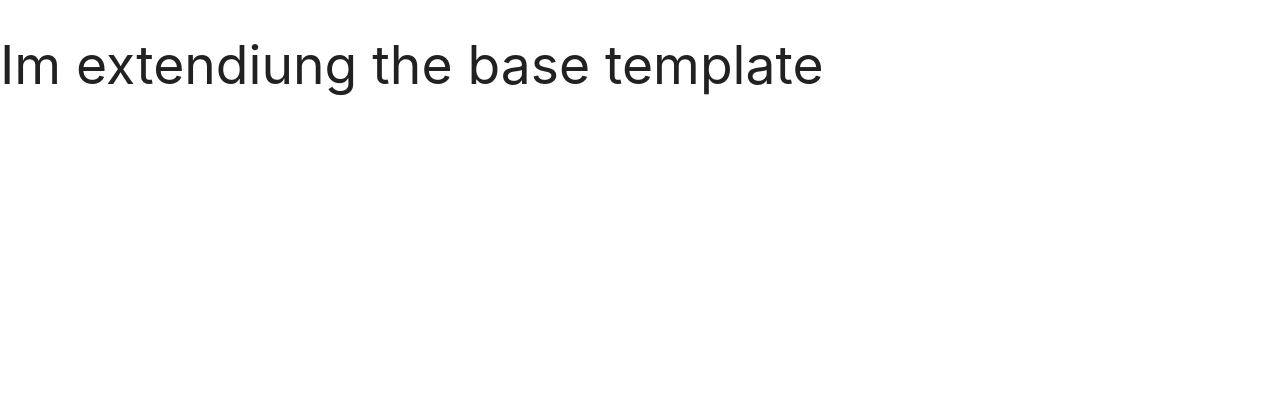
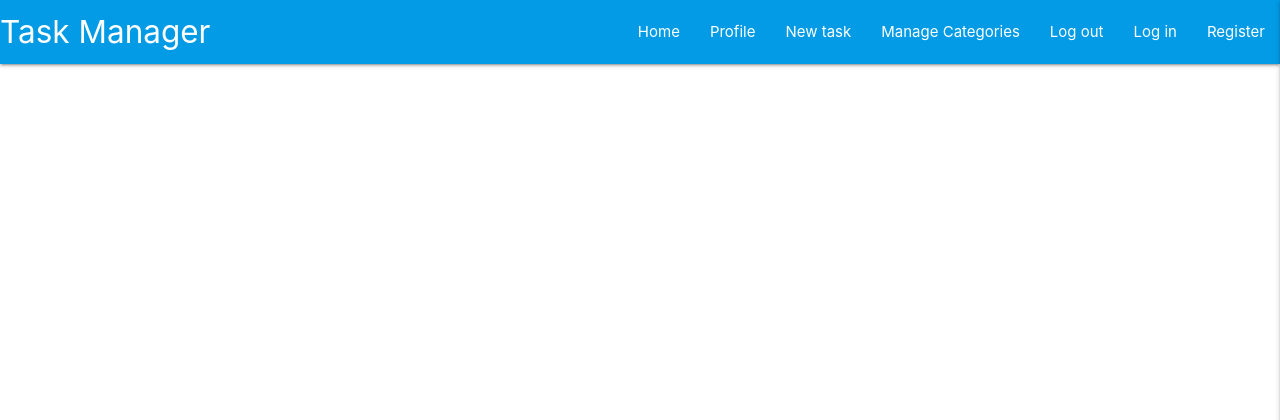
Before and after one commit to JJBR13/task-manager-MongoDB, a Flask app: page / in a window 1280 px wide. Shown: the top 420 px of the page. Run offline with Flask 2, Linux system fonts and the light colour scheme; data that the repository does not hold is empty; some libraries are stand-ins or nearby versions.

Commit message:
Materilize header & side nav

```diff
--- a/static/css/style.css
+++ b/static/css/style.css
@@ -0,0 +1,3 @@
+.text-shadow {
+    text-shadow: 4px 4px 4px 4px purple;
+}
--- a/static/js/script.js
+++ b/static/js/script.js
@@ -0,0 +1,3 @@
+$(document).ready(function(){
+    $('.sidenav').sidenav({edge: "right"});
+  });
--- a/templates/base.html
+++ b/templates/base.html
@@ -16,6 +16,38 @@
     <title>Task Manager</title>
 </head>
 <body>
+    <header>
+        <!-- top nav bar -->
+        <nav class="nav-extended text-shadow light-blue darken-1">
+            <div class="nav-wrapper">
+              <a href="{{ url_for('get_tasks') }}" class="brand-logo">Task Manager</a>
+              <a href="#" data-target="mobile-demo" class="sidenav-trigger right"><i class="fas fa-bars"></i></a>
+              <ul class="right hide-on-med-and-down">
+                <li><a href="{{ url_for('get_tasks') }}">Home</a></li>
+                <li><a href="#">Profile</a></li>
+                <li><a href="#">New task</a></li>
+                <li><a href="#">Manage Categories</a></li>
+                <li><a href="#">Log out</a></li>
+                <li><a href="#">Log in</a></li>
+                <li><a href="#">Register</a></li>
+
+              </ul>
+            </div>
+          </nav>
+
+        <!-- Mobile nav -->
+          <ul class="sidenav" id="mobile-demo">
+            <li><h4 class="center-align light-blue-text text-darken-4">Task Manager</h4></li>
+            <li><a href="{{ url_for('get_tasks') }}">Home</a></li>
+            <li><a href="#">Profile</a></li>
+            <li><a href="#">New task</a></li>
+            <li><a href="#">Manage Categories</a></li>
+            <li><a href="#">Log out</a></li>
+            <li><a href="#">Log in</a></li>
+            <li><a href="#">Register</a></li>
+          </ul>
+    </header>
+
     {% block content %}
     {% endblock %}
 
--- a/templates/tasks.html
+++ b/templates/tasks.html
@@ -1,7 +1,5 @@
 {% extends "base.html" %}
 {% block content %}
-
-<h2>Im extendiung the base template</h2>
 
     {% for task in tasks %}
         {{ task.task_name }}<br>
```
